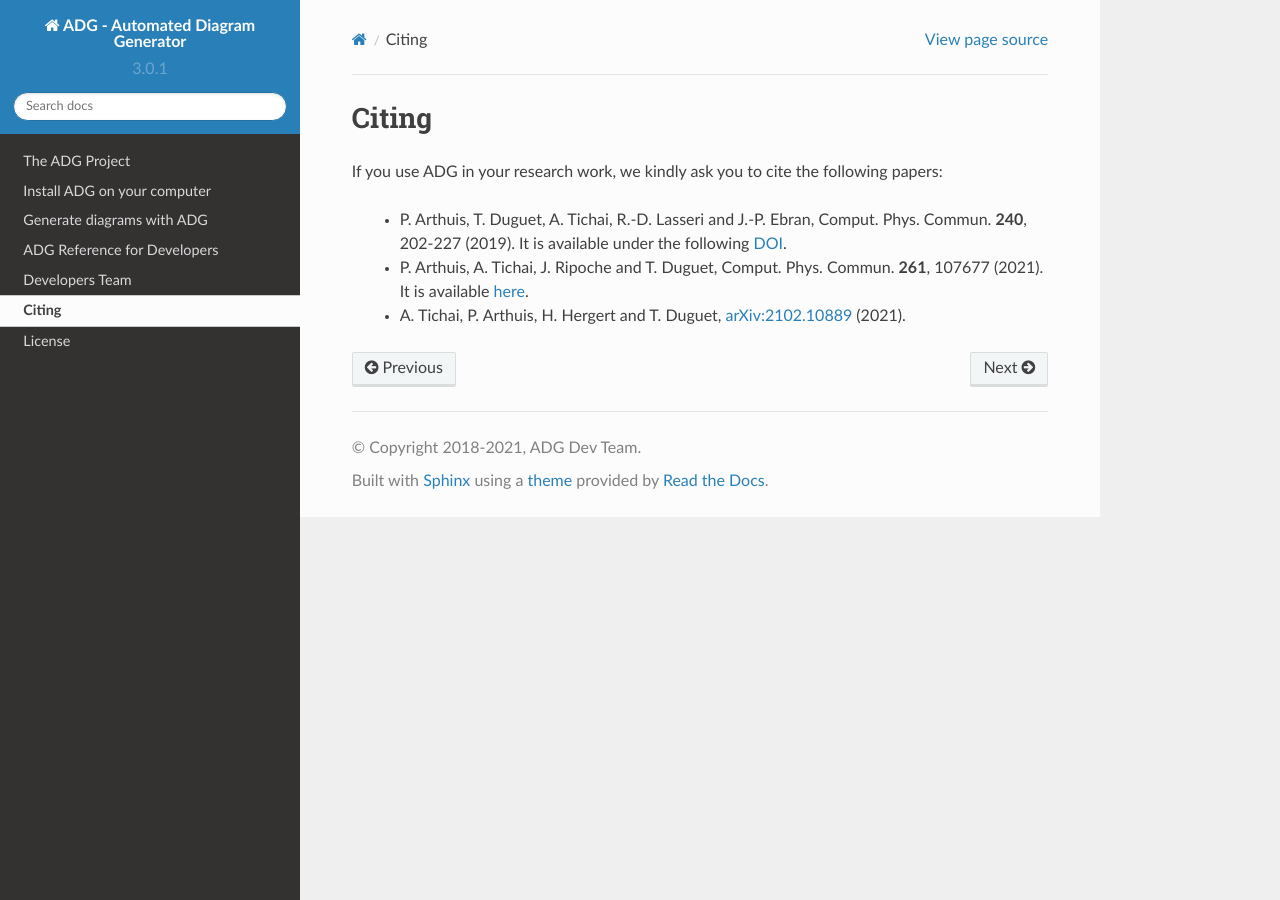
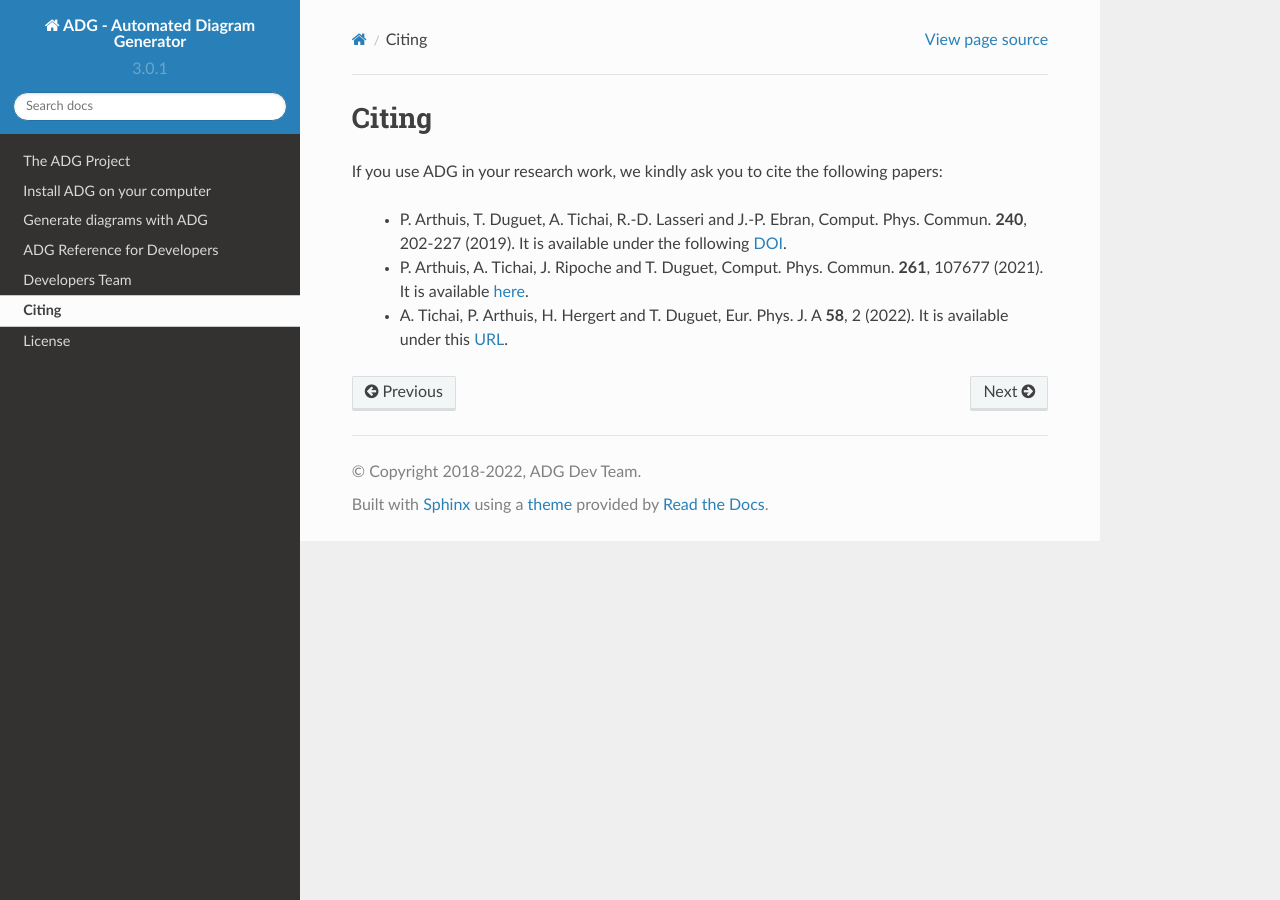
Before and after one commit to adgproject/adg, a Sphinx documentation site: the page built from doc/citing.rst, in a window 1280 px wide. Built offline with Sphinx 7.4.7 and the Read the Docs theme 2.0.0, drawn with Linux system fonts in a browser that asks for light colours.

Commit message:
Update the documentation with EPJA citation and 3.10 info

```diff
--- a/doc/citing.rst
+++ b/doc/citing.rst
@@ -9,8 +9,8 @@ papers:
   - P. Arthuis, A. Tichai, J. Ripoche and T. Duguet,
     Comput. Phys. Commun. **261**, 107677 (2021). It is available here_.
   - A. Tichai, P. Arthuis, H. Hergert and T. Duguet,
-    arXiv:2102.10889_ (2021).
+    Eur. Phys. J. A **58**, 2 (2022). It is available under this URL_.
 
 .. _DOI: https://doi.org/10.1016/j.cpc.2018.11.023
 .. _here: https://doi.org/10.1016/j.cpc.2020.107677
-.. _arXiv:2102.10889: https://arxiv.org/abs/2102.10889
+.. _URL: https://doi.org/10.1140/epja/s10050-021-00621-6
--- a/doc/conf.py
+++ b/doc/conf.py
@@ -11,6 +11,7 @@
 # add these directories to sys.path here. If the directory is relative to the
 # documentation root, use os.path.abspath to make it absolute, like shown here.
 #
+import adg
 import os
 import sys
 sys.path.insert(0, os.path.abspath('..'))
@@ -18,10 +19,9 @@ sys.path.insert(0, os.path.abspath('..'))
 
 # -- Project information -----------------------------------------------------
 
-import adg
 
 project = u'ADG - Automated Diagram Generator'
-copyright = u'2018-2021, ADG Dev Team'
+copyright = u'2018-2022, ADG Dev Team'
 author = u'ADG Dev Team'
 
 # The short X.Y version
--- a/doc/license.rst
+++ b/doc/license.rst
@@ -6,7 +6,7 @@ ADG is licensed under under GNU General Public License version 3
 
 .. code::
 
-  Copyright (C) 2018-2021 ADG Dev Team
+  Copyright (C) 2018-2022 ADG Dev Team
   Pierre Arthuis
   Thomas Duguet
   Jean-Paul Ebran
--- a/setup.py
+++ b/setup.py
@@ -74,6 +74,7 @@ setup(
         'Programming Language :: Python :: 3.7',
         'Programming Language :: Python :: 3.8',
         'Programming Language :: Python :: 3.9',
+        'Programming Language :: Python :: 3.10',
         'Topic :: Scientific/Engineering',
         'Topic :: Scientific/Engineering :: Chemistry',
         'Topic :: Scientific/Engineering :: Physics',
```
Also changed, not shown: README.md (+2 -2 lines).
